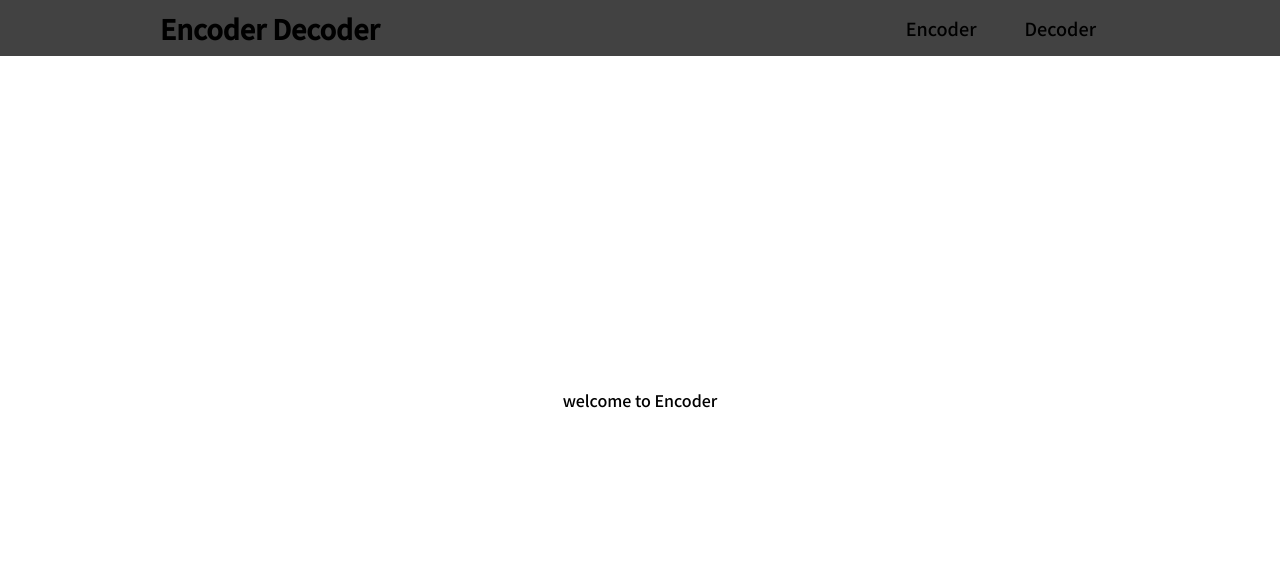
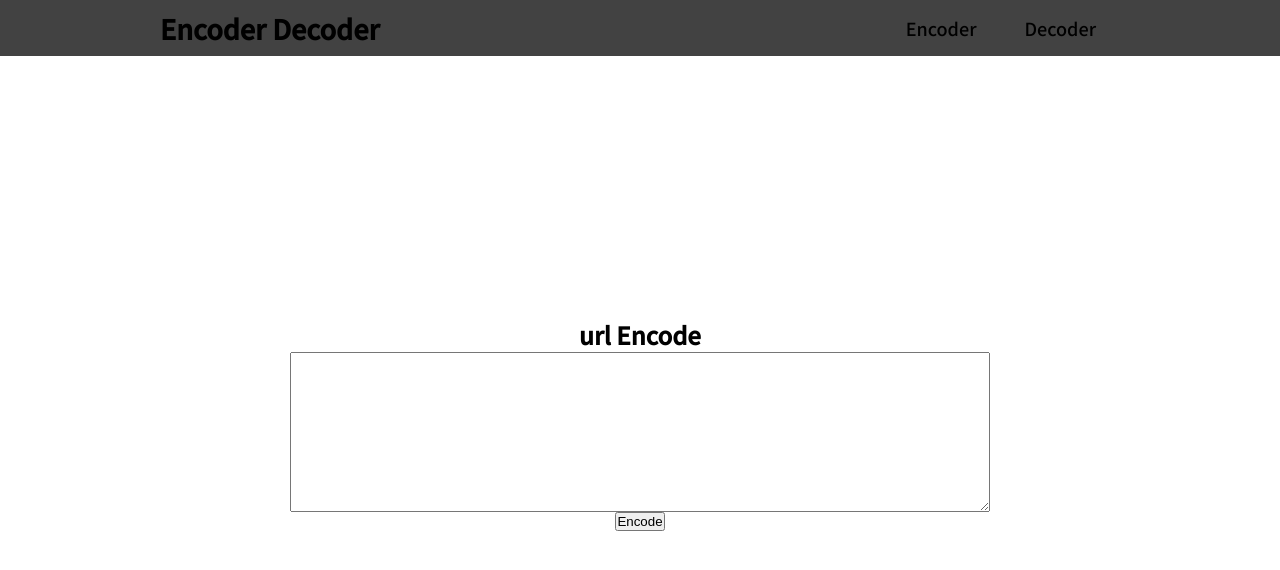
Before and after one commit to aaakch0316/EncodeDecode, a Next.js app: page /encode in a window 1280 px wide. Shown: the top 570 px of the page. Built offline with nearby package versions, Linux system fonts and the light colour scheme; a web font is replaced by a local one.

Commit message:
create decode/encode page

```diff
--- a/components/commons/navbar/navbar.jsx
+++ b/components/commons/navbar/navbar.jsx
@@ -17,9 +17,9 @@ const Navbar = (props) => {
             window.addEventListener('scroll', updateScroll);
         }
     });
-    const onLogoClick = () => {
-        props.onLogoClick()
-    }
+    // const onLogoClick = () => {
+    //     props.onLogoClick()
+    // }
 
     // const openRecruitPage = () => {
     //     window.open("http://jsoftware.co.kr/jrecruit/index.php", "_blank")
@@ -30,11 +30,13 @@ const Navbar = (props) => {
     return (
         <header className={headerStyle}>
             <div className={styles.container}>
-                <Link href="/"><h1 onClick={onLogoClick}>Encoder Decoder</h1></Link>
+                <Link href="/"><h1
+                //  onClick={onLogoClick}
+                 >Encoder Decoder</h1></Link>
                 <ul id="gnb">
                     {/* <Link to="/"><li onClick={onHomeClick}>회사소개</li></Link> */}
-                    <Link href="/encoder"><li>Encoder</li></Link>
-                    <Link href="/decoder"><li>Decoder</li></Link>
+                    <Link href="/encode"><li>Encoder</li></Link>
+                    <Link href="/decode"><li>Decoder</li></Link>
                     {/* <li onClick={openRecruitPage} style={{cursor: "pointer"}}>인재채용</li> */}
                 </ul>
 
--- /dev/null
+++ b/container/encode.js
@@ -0,0 +1,21 @@
+import styles from '../styles/encode/encode.module.css'
+import { useState } from 'react'
+
+const EncodePage = () => {
+    const [inputValue, setInputValue] = useState('')
+    const handleChange = (e) => {
+        setInputValue(e.target.value)
+    }
+    return (
+        <div className={styles.container}>
+            <p>url 인코딩 하는 방법을 알아보자.</p>
+            <main className={styles.main}>
+                <h2>url Encode</h2>
+                <textarea className={styles.textarea} value={inputValue} onChange={handleChange} />
+                <button>Encode</button>
+            </main>
+        </div>
+    )
+}
+
+export default EncodePage;
--- a/pages/encode/index.js
+++ b/pages/encode/index.js
@@ -1,12 +1,9 @@
-import styles from '../../styles/encode/encode.module.css'
+import EncodePage from '../../container/encode'
 
 const Encode = () => {
     return (
-    <div className={styles.container}>
-        <main className={styles.main}>
-            welcome to Encoder
-        </main>
-    </div>)
+        <EncodePage />
+    )
 }
 
 export default Encode;
--- a/styles/encode/encode.module.css
+++ b/styles/encode/encode.module.css
@@ -14,3 +14,8 @@
     justify-content: center;
     align-items: center;
   }
+
+  .textarea {
+      width: 700px;
+      height: 20vh;
+  }
```
Also changed, not shown: container/decode.js (added, +21 -0 lines), pages/decode/index.js (+9 -0 lines), pages/index.js (+5 -5 lines).
